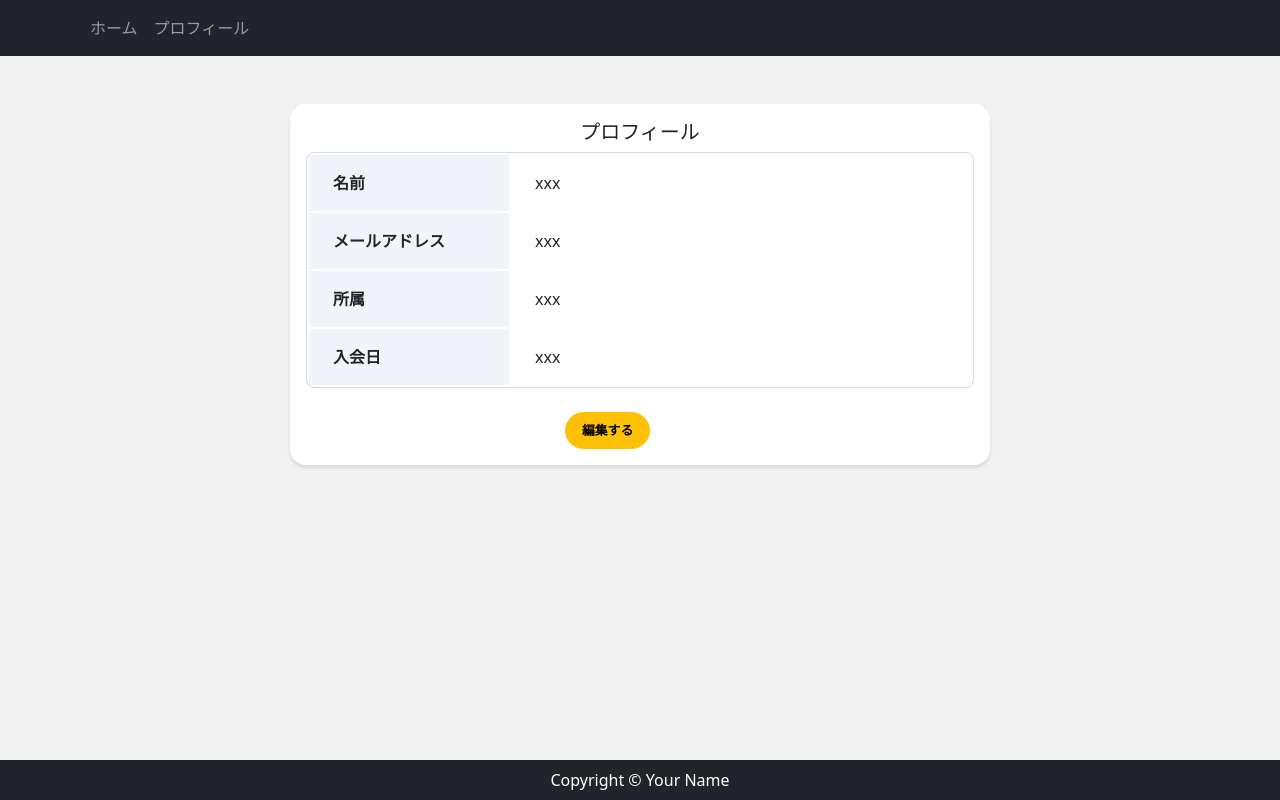
After one commit to alexlee910116/django-custom-auth-tutorial, a Django app: page /accounts/profile/ in a window 1280 px wide. The commit adds this page. Run offline with Django 3.2, Linux system fonts and the light colour scheme.

Commit message:
profile作成

```diff
--- /dev/null
+++ b/accounts/templates/accounts/profile.html
@@ -0,0 +1,35 @@
+{% extends 'app/base.html' %}
+
+{% block content %}
+
+<div class="card card-profile my-5 mx-auto">
+    <div class="card-body">
+        <h5 class="card-title text-center">プロフィール</h5>
+        <table class="profile_table mb-4">
+            <tbody>
+                <tr>
+                    <th class="header">名前</th>
+                    <td class="data">xxx</td>
+                </tr>
+                <tr>
+                    <th class="header">メールアドレス</th>
+                    <td class="data">xxx</td>
+                </tr>
+                <tr>
+                    <th class="header">所属</th>
+                    <td class="data">xxx</td>
+                </tr>
+                <tr>
+                    <th class="header">入会日</th>
+                    <td class="data">xxx</td>
+                </tr>
+            </tbody>
+        </table>
+        <div class="button mx-auto">
+            <a href="" class="btn btn-lg btn-warning btn-block">編集する</a>
+
+        </div>
+    </div>
+</div>
+
+{% endblock %}
--- /dev/null
+++ b/accounts/urls.py
@@ -0,0 +1,6 @@
+from django.urls import path
+from accounts import views
+
+urlpatterns = [
+    path('profile/', views.ProfileView.as_view(), name='profile')
+]
--- a/accounts/views.py
+++ b/accounts/views.py
@@ -1,3 +1,7 @@
-from django.shortcuts import render
+import re
+from django.shortcuts import render,redirect
+from django.views import View
 
-# Create your views here.
+class ProfileView(View):
+    def get(self, request, *args, **kwargs):
+        return render(request, 'accounts/profile.html')
--- a/app/static/css/style.css
+++ b/app/static/css/style.css
@@ -14,3 +14,39 @@ body {
 main {
     flex: 1;
 }
+
+.card-profile {
+    width: 700px;
+    border: 0;
+    border-radius: 1rem;
+    box-shadow: 0 0.2rem 0.2rem 0 rgba(0, 0, 0, 0.1);
+}
+
+.button {
+    width: 150px;
+}
+
+.btn {
+    font-size: 80%;
+    border-radius: 5rem;
+    font-weight: bold;
+}
+
+.profile_table {
+    width: 100%;
+    border: 1px solid #D1DBEB;
+    border-radius: 8px;
+    border-collapse: separate;
+    overflow: hidden;
+}
+
+.profile_table .header {
+    width: 200px;
+    padding: 16px 24px;
+    text-align: left;
+    background: #f1f5fa;
+}
+
+.profile_table .data {
+    padding: 16px 24px;
+}
--- a/app/templates/app/base.html
+++ b/app/templates/app/base.html
@@ -17,6 +17,9 @@
             <ul class="navbar-nav ml-auto">
                 <li class="nav-item">
                     <a href="/" class="nav-link">ホーム</a>
+                </li>
+                <li class="nav-item">
+                    <a href="{% url 'profile' %}" class="nav-link">プロフィール</a>
                 </li>
             </ul>
         </div>
--- a/mysite/urls.py
+++ b/mysite/urls.py
@@ -19,4 +19,5 @@ from django.urls import path, include
 urlpatterns = [
     path('admin/', admin.site.urls),
     path('', include('app.urls')),
+    path('accounts/', include('accounts.urls')),
 ]
```
Also changed, not shown: 2 other files.
